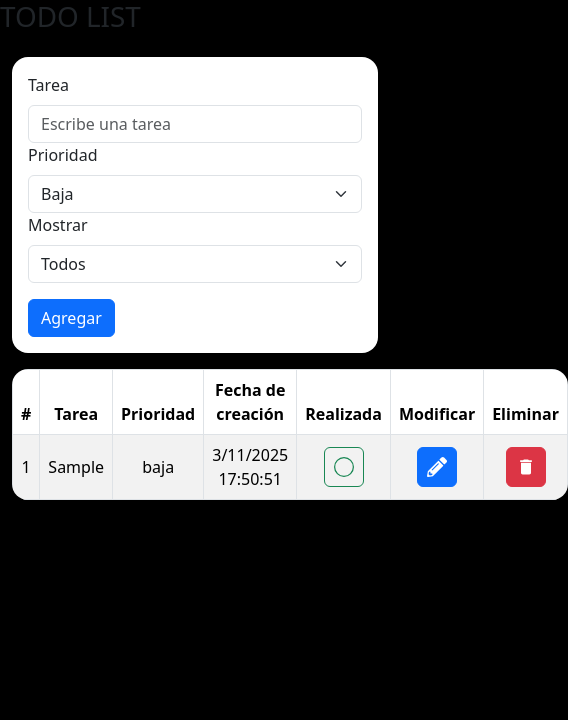
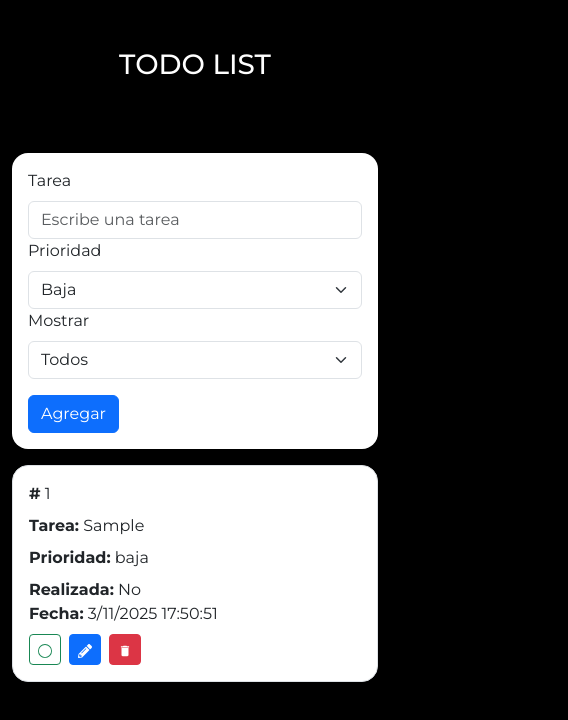
Before and after one commit to diegoworks92/todoList, a React (Vite) app: page / in a window 390 px wide. Both pictures are taken after typing "Sample" into the empty fields and a click on the button "Agregar". Shown: the top 720 px of the page, 568 px wide, since content can reach past the window. Built offline with nearby package versions, Linux system fonts and the light colour scheme.

Commit message:
cambios responsivos

```diff
--- a/src/App.jsx
+++ b/src/App.jsx
@@ -2,10 +2,10 @@ import TodoList from "./components/TodoList/TodoList";
 
 function App() {
   return (
-    <>
-      <h1>TODO LIST</h1>
+    <div className="d-flex flex-column justify-content-center align-items-center">
+      <h1 className="my-5 text-white" >TODO LIST</h1>
       <TodoList />
-    </>
+    </div>
   );
 }
 
--- a/src/components/TodoList/TodoItems.jsx
+++ b/src/components/TodoList/TodoItems.jsx
@@ -8,14 +8,74 @@ import { IoCloseSharp } from "react-icons/io5";
 import { MdDelete } from "react-icons/md";
 import { BsCircle } from "react-icons/bs";
 
-
-const TodoItems = ({lista, handleDelete, handleToggle, handleMod, handleShow, modalDeleteId, handleClose}) => {
-
+const TodoItems = ({ lista, handleDelete, handleToggle, handleMod, handleShow, modalDeleteId, handleClose }) => {
   return (
     <>
-        {lista.length > 0 ?
+      {lista.length > 0 ? (
+        <>
+{/* Móvil */}
+<div className="d-block d-lg-none">
+  {lista.map((t, index) => (
+    <div
+      key={t.id}
+      className="border rounded-4 p-3 mb-3 shadow-sm bg-white"
+    >
+      <div className="d-flex justify-content-between mb-2">
+        <span><strong>#</strong> {index + 1}</span>
+      </div>
 
-     <Table striped bordered hover className="text-center rounded-4 overflow-hidden">
+      <p className={`mb-2 ${t.completada ? "text-decoration-line-through" : ""}`}>
+        <strong>Tarea:</strong> {t.texto}
+      </p>
+      <p className="mb-2"><strong>Prioridad:</strong> {t.prioridad}</p>
+        <span><strong>Realizada:</strong> {t.completada ? "Sí" : "No"}</span>
+      <p className="mb-2"><strong>Fecha:</strong> {t.fecha}</p>
+
+      {/* Botones en una sola línea */}
+      <div className="d-flex justify-content-start gap-2 mt-2">
+        <Button
+          variant={t.completada ? "success" : "outline-success"}
+          onClick={() => handleToggle(t.id)}
+          size="sm"
+        >
+          {t.completada ? <FaCheck /> : <BsCircle />}
+        </Button>
+
+        <Button onClick={() => handleMod(t.id)} size="sm">
+          <FaPencilAlt />
+        </Button>
+
+        <Button
+          variant="danger"
+          onClick={() => handleShow(t.id)}
+          size="sm"
+        >
+          <MdDelete />
+        </Button>
+
+        {/* Modal */}
+        <Modal
+          show={modalDeleteId === t.id}
+          onHide={() => handleClose(t.id)}
+        >
+          <Modal.Header closeButton>
+            <Modal.Title>Eliminar tarea</Modal.Title>
+          </Modal.Header>
+          <Modal.Body>¿Estás seguro que quieres eliminar la tarea?</Modal.Body>
+          <Modal.Footer>
+            <Button variant="secondary" onClick={() => handleClose(t.id)}>No</Button>
+            <Button variant="primary" onClick={() => handleDelete(t.id)}>Sí</Button>
+          </Modal.Footer>
+        </Modal>
+      </div>
+    </div>
+  ))}
+</div>
+
+
+          {/* pantallas */}
+          <div className="d-none d-lg-block">
+            <Table responsive striped bordered hover className="text-center rounded-4 overflow-hidden fs-6">
               <thead>
                 <tr>
                   <th>#</th>
@@ -27,51 +87,6 @@ const TodoItems = ({lista, handleDelete, handleToggle, handleMod, handleShow, mo
                   <th>Eliminar</th>
                 </tr>
               </thead>
-     {/*  <tbody>
-
-
-
-          {lista.map((t, index) => (
-
-       <tr key={t.id}>
-  <td className="align-middle">{index + 1}</td>
-  <td className={`align-middle ${t.completada ? "text-decoration-line-through" : ""}`}>
-    {t.texto}
-  </td>
-  <td className="align-middle">{t.prioridad}</td>
-  <td className="align-middle">{t.fecha}</td>
-  <td className="align-middle">
-    <Button
-      variant={t.completada ? "success" : "outline-success"}
-      onClick={() => handleToggle(t.id)}
-
-    >
-      {t.completada ? <FaCheck size={20}/> : <BsCircle size={20}/>}
-    </Button>
-  </td>
-  <td className="align-middle">
-    <Button onClick={() => handleMod(t.id)}><FaPencilAlt size={20}/></Button>
-  </td>
-  <td className="align-middle">
-    <Button variant="danger" onClick={() => handleShow(t.id)}>
-      <MdDelete size={20}/>
-    </Button>
-    <Modal show={modalDeleteId === t.id} onHide={() => handleClose(t.id)}>
-      <Modal.Header closeButton>
-        <Modal.Title>Eliminar tarea</Modal.Title>
-      </Modal.Header>
-      <Modal.Body>Estas seguro que quieres eliminar la tarea?</Modal.Body>
-      <Modal.Footer>
-        <Button variant="secondary" onClick={() => handleClose(t.id)}>No</Button>
-        <Button variant="primary" onClick={() => handleDelete(t.id)}>Si</Button>
-      </Modal.Footer>
-    </Modal>
-  </td>
-</tr>
-
-
-           ) )}
-      </tbody> */}
 
               <tbody>
                 {lista.map((t, index) => (
@@ -148,17 +163,14 @@ const TodoItems = ({lista, handleDelete, handleToggle, handleMod, handleShow, mo
                   </tr>
                 ))}
               </tbody>
+            </Table>
+          </div>
+        </>
+      ) : (
+        <p className="text-center mt-3">No hay tareas aún <AiOutlineOrderedList /></p>
+      )}
+    </>
+  );
+};
 
-    </Table>
-       : (        <p className="text-center mt-3">No hay tareas aún <AiOutlineOrderedList /></p>
-) }
-
-
-
-
-
-    </>
-  )
-}
-
-export default TodoItems
+export default TodoItems;
--- a/src/components/TodoList/TodoList.jsx
+++ b/src/components/TodoList/TodoList.jsx
@@ -3,7 +3,6 @@ import { Button } from "react-bootstrap";
 import TodoItems from "./TodoItems";
 import Col from 'react-bootstrap/Col';
 import Form from 'react-bootstrap/Form';
-/* import InputGroup from 'react-bootstrap/InputGroup'; */
 import Row from 'react-bootstrap/Row';
 
 
@@ -13,7 +12,6 @@ const TodoList = () => {
   const [lista, setLista] = useState([]);
   const [prioridad, setPrioridad] = useState("baja");
   const [contadorId, setContadorId] = useState(1);
-/*   const [show, setShow] = useState(false); */
   const [modalDeleteId, setModalDeleteId] = useState(null)
   const [validated, setValidated] = useState(false);
   const [filtroEstado, setFiltroEstado] = useState("todos");
@@ -34,7 +32,7 @@ const second = date.getSeconds();
   const handleSubmit = (e) => {
     e.preventDefault();
 
-      // obtener el formu
+      // obtener el formulario
     const form = e.currentTarget;
 
     if (form.checkValidity() === false ) {
@@ -43,6 +41,13 @@ const second = date.getSeconds();
       return;
     }
 
+
+  //  -30 caracteres
+
+  if (tarea.length > 30) {
+    alert("La tarea no puede tener más de 30 caracteres incluyendo espacios.");
+    return;
+  }
 
     setLista([
       ...lista,
@@ -100,7 +105,7 @@ const second = date.getSeconds();
 
 
   return (
-    <div className="container mt-4">
+    <div  className="container mt-4">
 
   <Form noValidate validated={validated} onSubmit={handleSubmit} className="bg-white p-3 mb-3 rounded-4">
       <Row className="mb-3">
@@ -166,9 +171,3 @@ const second = date.getSeconds();
 };
 
 export default TodoList;
-
-/*
-formulario de busqueda
-confirm bostrap modal
-table o list
- */
--- a/src/index.css
+++ b/src/index.css
@@ -1,5 +1,7 @@
+@import url('https://fonts.googleapis.com/css2?family=Dancing+Script:wght@400..700&family=Montserrat:ital,wght@0,100..900;1,100..900&display=swap');
+
 :root {
-  font-family: system-ui, Avenir, Helvetica, Arial, sans-serif;
+/*   font-family: "Montserrat",system-ui, Avenir, Helvetica, Arial, sans-serif; */
   line-height: 1.5;
   font-weight: 400;
 
@@ -29,6 +31,7 @@ body {
   min-width: 320px;
   min-height: 100vh; */
     background-color: #000000;
+      font-family: "Montserrat",system-ui, Avenir, Helvetica, Arial, sans-serif;
 
 }
 
```
Lines whose indentation alone changed are shown as unchanged.
